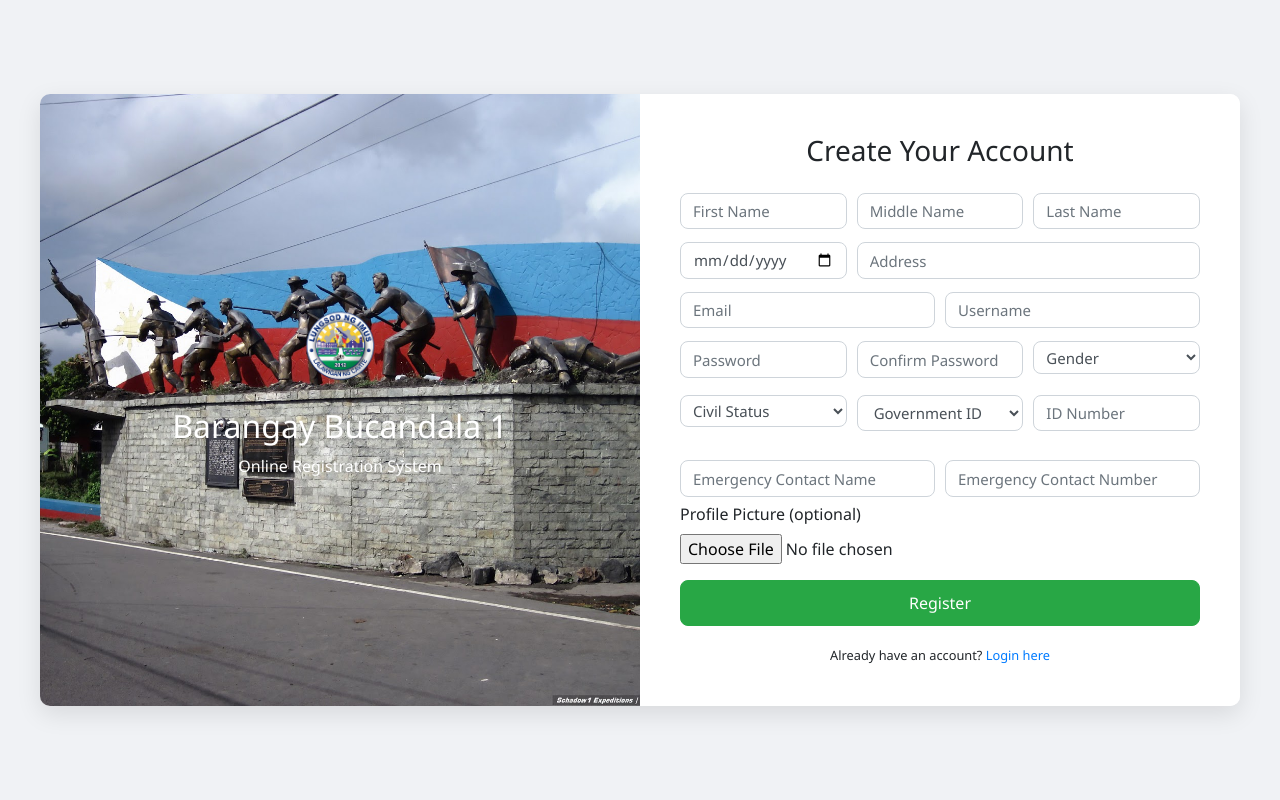
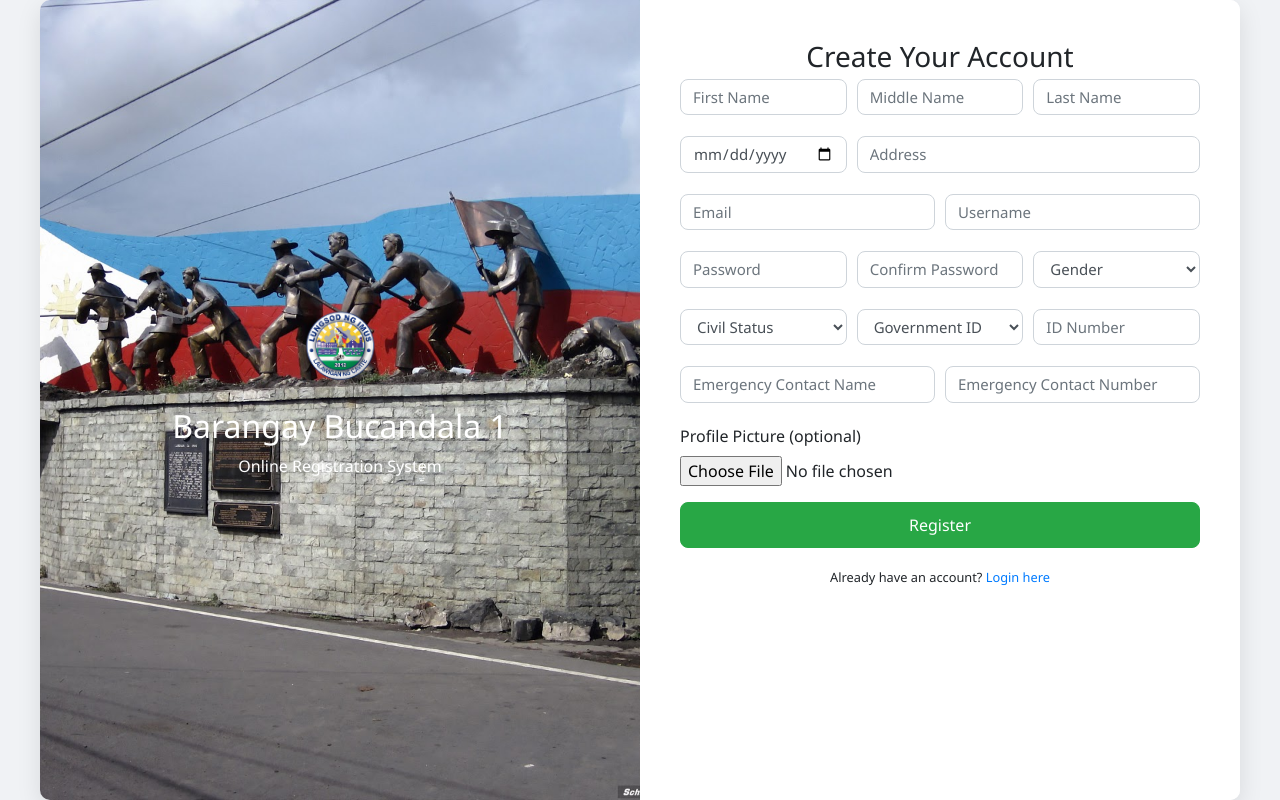
Before and after one commit to cvsuRicJohn/barangay-system, a PHP site: page /register.php in a window 1280 px wide. Run offline with PHP 8.4, Linux system fonts and the light colour scheme.

Commit message:
updated register

```diff
--- a/barangay-system-main/chatbot-main/css/chatbot.css
+++ b/barangay-system-main/chatbot-main/css/chatbot.css
@@ -4,7 +4,7 @@
     bottom: 90px;
     right: 20px;
     width: 320px;
-    max-height: 500px;
+    max-height: 420px;
     background: white;
     border-radius: 15px;
     box-shadow: 0 8px 20px rgba(0, 0, 0, 0.2);
--- a/barangay-system-main/chatbot-main/register.php
+++ b/barangay-system-main/chatbot-main/register.php
@@ -22,6 +22,7 @@
     die("Connection failed: " . $e->getMessage());
 }
 
+// Error types: '', 'email', 'username', 'both'
 $register_error = "";
 $register_success = "";
 
@@ -48,23 +49,49 @@
     } elseif ($passwordReg !== $confirmPassword) {
         $register_error = "Passwords do not match.";
     } else {
-        $stmt = $pdo->prepare("SELECT id FROM users WHERE username = ? OR email = ?");
+        // Check separately for email and username
+        $emailExists = false;
+        $usernameExists = false;
+
+        $stmt = $pdo->prepare("SELECT username, email FROM users WHERE username = ? OR email = ?");
         $stmt->execute([$usernameReg, $email]);
-        if ($stmt->fetch()) {
-            $register_error = "Username or email already exists.";
+
+        while ($row = $stmt->fetch()) {
+            if ($row['username'] === $usernameReg) {
+                $usernameExists = true;
+            }
+            if ($row['email'] === $email) {
+                $emailExists = true;
+            }
+        }
+
+        if ($emailExists && $usernameExists) {
+            $register_error = "Both email and username already exist.";
+        } elseif ($emailExists) {
+            $register_error = "Email already exists.";
+        } elseif ($usernameExists) {
+            $register_error = "Username already exists.";
         } else {
+            // Upload and insert user
             $targetDir = "uploads/";
-            // Create the uploads directory if it doesn't exist
             if (!is_dir($targetDir)) {
                 mkdir($targetDir, 0755, true);
             }
 
             $targetFile = $targetDir . basename($profilePic);
-            if (move_uploaded_file($_FILES["profilePic"]["tmp_name"], $targetFile)) {
+
+            if (move_uploaded_file($_FILES["profilePic"]["tmp_name"], $targetFile) || empty($profilePic)) {
                 $hashed_password = password_hash($passwordReg, PASSWORD_DEFAULT);
                 $stmt_insert = $pdo->prepare("INSERT INTO users (first_name, middle_name, last_name, address, email, username, password, dob, gender, civil_status, government_id, id_number, emergency_contact_name, emergency_contact_number, profile_pic) VALUES (?, ?, ?, ?, ?, ?, ?, ?, ?, ?, ?, ?, ?, ?, ?)");
                 if ($stmt_insert->execute([$firstName, $middleName, $lastName, $address, $email, $usernameReg, $hashed_password, $dob, $gender, $civilStatus, $governmentId, $idNumber, $emergencyContactName, $emergencyContactNumber, $profilePic])) {
                     $register_success = "Account created successfully! You can now login.";
+
+                    // JavaScript for 2-second redirect
+                    echo '<script>
+                        setTimeout(function() {
+                            window.location.href = "login.php";
+                        }, 2000); // Wait for 2 seconds
+                    </script>';
                 } else {
                     $register_error = "Error creating account. Please try again.";
                 }
@@ -104,7 +131,11 @@
     border-radius: 10px;
     overflow: hidden;
     box-shadow: 0 8px 24px rgba(0, 0, 0, 0.1);
+    background-size: cover; /* Prevents zoom-in of the background */
+    background-attachment: fixed; /* Keeps background fixed while scrolling */
+    min-height: 100vh; /* Ensure the container fills the viewport */
 }
+
 
 .left-panel {
     width: 50%;
@@ -118,6 +149,7 @@
     padding: 40px;
 }
 
+
         .left-panel img {
             width: 100px;
             margin-bottom: 20px;
@@ -127,10 +159,12 @@
     width: 50%;
     padding: 40px;
     background-color: #fff;
+    overflow-y: auto; /* Makes the form scrollable independently */
+    max-height: 100vh; /* Ensure it doesn't overflow the screen */
 }
 
         .register-card h3 {
-            margin-bottom: 25px;
+            margin-bottom: 5px;
             text-align: center;
         }
 
@@ -138,6 +172,10 @@
             border-radius: 8px;
             margin-bottom: 5px;
             font-size: 15px;
+        }
+
+        .form-row {
+            margin-bottom: 1rem;
         }
 
         .btn-block {
@@ -186,84 +224,187 @@
         <?php endif; ?>
 
         <form method="POST" action="register.php" enctype="multipart/form-data">
-    <!-- Name Fields -->
-    <div class="form-row">
-        <div class="col-md-4"><input type="text" name="firstName" class="form-control" style="width: 100%;" placeholder="First Name" required></div>
-        <div class="col-md-4"><input type="text" name="middleName" class="form-control" style="width: 100%;" placeholder="Middle Name" required></div>
-        <div class="col-md-4"><input type="text" name="lastName" class="form-control" style="width: 100%;" placeholder="Last Name" required></div>
+
+<!-- First Name, Middle Name, Last Name -->
+<div class="form-row mb-3">
+    <div class="col-md-4">
+        <input type="text" name="firstName" class="form-control"
+            placeholder="First Name" required
+            value="<?php echo isset($_POST['firstName']) ? htmlspecialchars($_POST['firstName']) : ''; ?>">
+    </div>
+    <div class="col-md-4">
+        <input type="text" name="middleName" class="form-control"
+            placeholder="Middle Name" required
+            value="<?php echo isset($_POST['middleName']) ? htmlspecialchars($_POST['middleName']) : ''; ?>">
+    </div>
+    <div class="col-md-4">
+        <input type="text" name="lastName" class="form-control"
+            placeholder="Last Name" required
+            value="<?php echo isset($_POST['lastName']) ? htmlspecialchars($_POST['lastName']) : ''; ?>">
+    </div>
 </div>
 
-    <!-- Date, Address, and Login Info -->
-    <div class="form-row mt-2">
-        <div class="col-md-4"><input type="date" name="dob" class="form-control" style="width: 100%;" required></div>
-        <div class="col-md-8"><input type="text" name="address" class="form-control" style="width: 100%;" placeholder="Address" required></div>
+<!-- Date, Address -->
+<div class="form-row mb-3">
+    <div class="col-md-4">
+        <input type="date" name="dob" class="form-control" required
+            value="<?php echo isset($_POST['dob']) ? htmlspecialchars($_POST['dob']) : ''; ?>">
     </div>
-    <div class="form-row mt-2">
-        <div class="col-md-6"><input type="email" name="email" class="form-control" style="width: 100%;" placeholder="Email" required></div>
-        <div class="col-md-6"><input type="text" name="usernameReg" class="form-control" style="width: 100%;" placeholder="Username" required></div>
+    <div class="col-md-8">
+        <input type="text" name="address" class="form-control"
+            placeholder="Address" required
+            value="<?php echo isset($_POST['address']) ? htmlspecialchars($_POST['address']) : ''; ?>">
+    </div>
 </div>
 
-    <div class="form-row mt-2">
-        <div class="col-md-4"><input type="password" name="passwordReg" class="form-control" style="width: 100%;" placeholder="Password" required></div>
-        <div class="col-md-4"><input type="password" name="confirmPassword" class="form-control" style="width: 100%;" placeholder="Confirm Password" required></div>
-        <div class="form-group col-md-4">
-            <select name="gender" class="form-control form-control-sm" style="width: 100%;" required>
+<!-- Email and Username -->
+<div class="form-row mb-3">
+    <div class="col-md-6">
+        <input type="email" id="email" name="email"
+               class="form-control <?php echo ($register_error === "Email already exists." || $register_error === "Both email and username already exist.") ? 'is-invalid' : ''; ?>"
+               placeholder="Email" required
+               value="<?php echo isset($_POST['email']) ? htmlspecialchars($_POST['email']) : ''; ?>">
+        <?php if ($register_error === "Email already exists." || $register_error === "Both email and username already exist."): ?>
+            <small class="text-danger">Email already exists.</small>
+        <?php endif; ?>
+    </div>
+    <div class="col-md-6">
+        <input type="text" name="usernameReg"
+               class="form-control <?php echo ($register_error === "Username already exists." || $register_error === "Both email and username already exist.") ? 'is-invalid' : ''; ?>"
+               placeholder="Username" required
+               value="<?php echo isset($_POST['usernameReg']) ? htmlspecialchars($_POST['usernameReg']) : ''; ?>">
+        <?php if ($register_error === "Username already exists." || $register_error === "Both email and username already exist."): ?>
+            <small class="text-danger">Username already exists.</small>
+        <?php endif; ?>
+    </div>
+</div>
+
+<!-- Gender and Civil Status -->
+<div class="form-row mb-3">
+    <div class="col-md-4">
+        <input type="password" name="passwordReg" class="form-control" placeholder="Password" required>
+    </div>
+    <div class="col-md-4">
+        <input type="password" name="confirmPassword" class="form-control" placeholder="Confirm Password" required>
+    </div>
+    <div class="col-md-4">
+        <select name="gender" class="form-control" required>
             <option value="">Gender</option>
-                <option>Male</option>
-                <option>Female</option>
+            <option value="Male" <?php echo (isset($_POST['gender']) && $_POST['gender'] === 'Male') ? 'selected' : ''; ?>>Male</option>
+            <option value="Female" <?php echo (isset($_POST['gender']) && $_POST['gender'] === 'Female') ? 'selected' : ''; ?>>Female</option>
         </select>
     </div>
+</div>
 
-        <div class="form-group col-md-4">
-            <select name="civilStatus" class="form-control form-control-sm" style="width: 100%;" required>
+<!-- Civil Status, Government ID, ID Number -->
+<div class="form-row mb-3">
+    <div class="col-md-4">
+        <select name="civilStatus" class="form-control" required>
             <option value="">Civil Status</option>
-                <option>Single</option>
-                <option>Married</option>
-                <option>Widowed</option>
+            <?php
+            $statuses = ['Single', 'Married', 'Widowed'];
+            foreach ($statuses as $status) {
+                $selected = (isset($_POST['civilStatus']) && $_POST['civilStatus'] === $status) ? 'selected' : '';
+                echo "<option value=\"$status\" $selected>$status</option>";
+            }
+            ?>
         </select>
     </div>
-        <div class="form-group col-md-4">
-            <select name="governmentId" class="form-control" style="width: 100%;" required>
-                <option value="" disabled selected>Government ID</option>
-                <option value="Philippine National ID">National ID</option>
-                <option value="UMID">UMID</option>
-                <option value="Driver’s License">Driver’s License</option>
-                <option value="Passport">Passport</option>
-                <option value="Voter’s ID">Voter’s ID</option>
-                <option value="PhilHealth ID">PhilHealth ID</option>
-                <option value="Postal ID">Postal ID</option>
-                <option value="Senior Citizen ID">Senior Citizen ID</option>
-                <option value="PWD ID">PWD ID</option>
-                <option value="SSS ID">SSS ID</option>
-                <option value="Pag-IBIG Loyalty Card">Pag-IBIG </option>
-                <option value="Barangay ID">Barangay ID</option>
+    <div class="col-md-4">
+        <select name="governmentId" class="form-control" required>
+            <option value="">Government ID</option>
+            <?php
+            $ids = ['Philippine National ID', 'UMID', 'Driver’s License', 'Passport', 'Voter’s ID', 'PhilHealth ID', 'Postal ID', 'Senior Citizen ID', 'PWD ID', 'SSS ID', 'Pag-IBIG Loyalty Card'];
+            foreach ($ids as $id) {
+                $selected = (isset($_POST['governmentId']) && $_POST['governmentId'] === $id) ? 'selected' : '';
+                echo "<option value=\"$id\" $selected>$id</option>";
+            }
+            ?>
         </select>
     </div>
-        <div class="form-group col-md-4">
-            <input type="text" name="idNumber" class="form-control mt-md-0 mt-2" style="width: 100%;" placeholder="ID Number" required>
+    <div class="col-md-4">
+        <input type="text" name="idNumber" class="form-control" placeholder="ID Number" required
+               value="<?php echo isset($_POST['idNumber']) ? htmlspecialchars($_POST['idNumber']) : ''; ?>">
     </div>
 </div>
 
 <!-- Emergency Contact -->
-    <div class="form-row mt-2">
-        <div class="col-md-6"><input type="text" name="emergencyContactName" class="form-control" style="width: 100%;" placeholder="Emergency Contact Name" required></div>
-        <div class="col-md-6"><input type="text" name="emergencyContactNumber" class="form-control" style="width: 100%;" placeholder="Emergency Contact Number" required></div>
+<div class="form-row mb-3">
+    <div class="col-md-6">
+        <input type="text" name="emergencyContactName" class="form-control"
+               placeholder="Emergency Contact Name" required
+               value="<?php echo isset($_POST['emergencyContactName']) ? htmlspecialchars($_POST['emergencyContactName']) : ''; ?>">
     </div>
-</form>
-                <div class="form-group">
+    <div class="col-md-6">
+        <input type="text" name="emergencyContactNumber" class="form-control"
+               placeholder="Emergency Contact Number" required
+               value="<?php echo isset($_POST['emergencyContactNumber']) ? htmlspecialchars($_POST['emergencyContactNumber']) : ''; ?>">
+    </div>
+</div>
+
+
+            <!-- Profile Picture -->
+            <div class="form-group mt-3">
                 <label for="profilePic">Profile Picture (optional)</label>
                 <input type="file" name="profilePic" class="form-control-file">
             </div>
 
+            <!-- Submit Button -->
             <button type="submit" name="register" class="btn btn-success btn-block">Register</button>
 
+            <!-- Login Redirect -->
             <div class="text-center mt-3">
                 <small>Already have an account? <a href="login.php">Login here</a></small>
             </div>
         </form>
     </div>
 </div>
+
+<script>
+document.addEventListener('DOMContentLoaded', function () {
+    const dependentsContainer = document.getElementById('dependents-container');
+
+    dependentsContainer.addEventListener('click', function (e) {
+        if (e.target.classList.contains('add-dependent')) {
+            const entry = document.createElement('div');
+            entry.classList.add('form-row', 'dependent-entry', 'mb-2');
+            entry.innerHTML = `
+                <div class="col-md-6">
+                    <input type="text" name="dependentName[]" class="form-control" placeholder="Dependent Name">
                 </div>
+                <div class="col-md-4">
+                    <input type="date" name="dependentDob[]" class="form-control" placeholder="Date of Birth">
+                </div>
+                <div class="col-md-3">
+                    <select name="dependentGender[]" class="form-control">
+                        <option value="">Gender</option>
+                        <option>Male</option>
+                        <option>Female</option>
+                    </select>
+                </div>
+                <div class="col-md-5 d-flex mt-2">
+                    <select name="dependentRelation[]" class="form-control">
+                        <option value="">Relationship</option>
+                        <option value="Son">Son</option>
+                        <option value="Daughter">Daughter</option>
+                        <option value="Father">Father</option>
+                        <option value="Mother">Mother</option>
+                        <option value="Brother">Brother</option>
+                        <option value="Sister">Sister</option>
+                        <option value="Spouse">Spouse</option>
+                        <option value="Other">Other</option>
+                    </select>
+                    <button type="button" class="btn btn-outline-danger ml-2 remove-dependent">−</button>
+                </div>
+            `;
+            dependentsContainer.appendChild(entry);
+        } else if (e.target.classList.contains('remove-dependent')) {
+            e.target.closest('.dependent-entry').remove();
+        }
+    });
+});
+</script>
+
 
 </body>
 </html>
```
Lines whose indentation alone changed are shown as unchanged.
